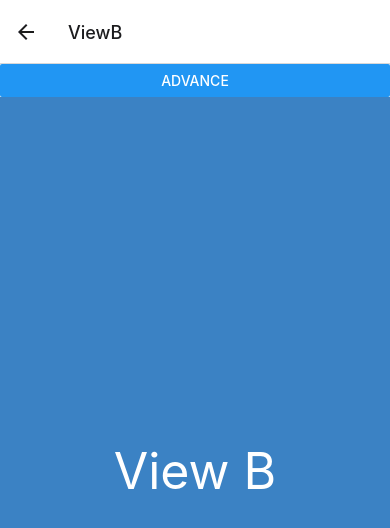
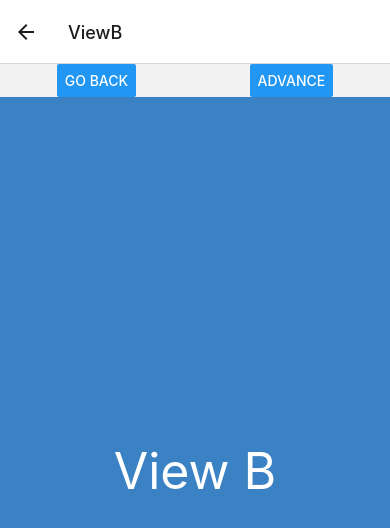
Before and after one commit to pedrohenriquecardoso/React-Native-Navigation, a React Native app: screen /ViewB in a window 390 px wide. Shown: the top 528 px of the page. Built offline with nearby package versions, Linux system fonts and the light colour scheme.

Commit message:
add goBack navigation

```diff
--- a/src/components/StackStep.js
+++ b/src/components/StackStep.js
@@ -4,7 +4,11 @@ import { View, Text, Button } from "react-native";
 export default props => {
     return (
         <View style={{flex: 1}}>
-            <View>
+            <View style={{flexDirection: 'row', justifyContent: 'space-around'}}>
+                {props.goBack
+                    ? <Button title='Go Back' onPress={()=>{props.navigation.goBack()}} />
+                    : false
+                }
                 {props.advance
                     ? <Button title='Advance' onPress={()=>{props.navigation.navigate(props.advance)}} />
                     : false
--- a/src/navigation/Stack.js
+++ b/src/navigation/Stack.js
@@ -19,7 +19,7 @@ export default props => {
             </Stack.Screen>
             <Stack.Screen name='ViewB'>
                 {props => (
-                    <StackStep {...props} advance='ViewC'>
+                    <StackStep {...props} advance='ViewC' goBack>
                         <ViewB />
                     </StackStep>
                 )}
```
